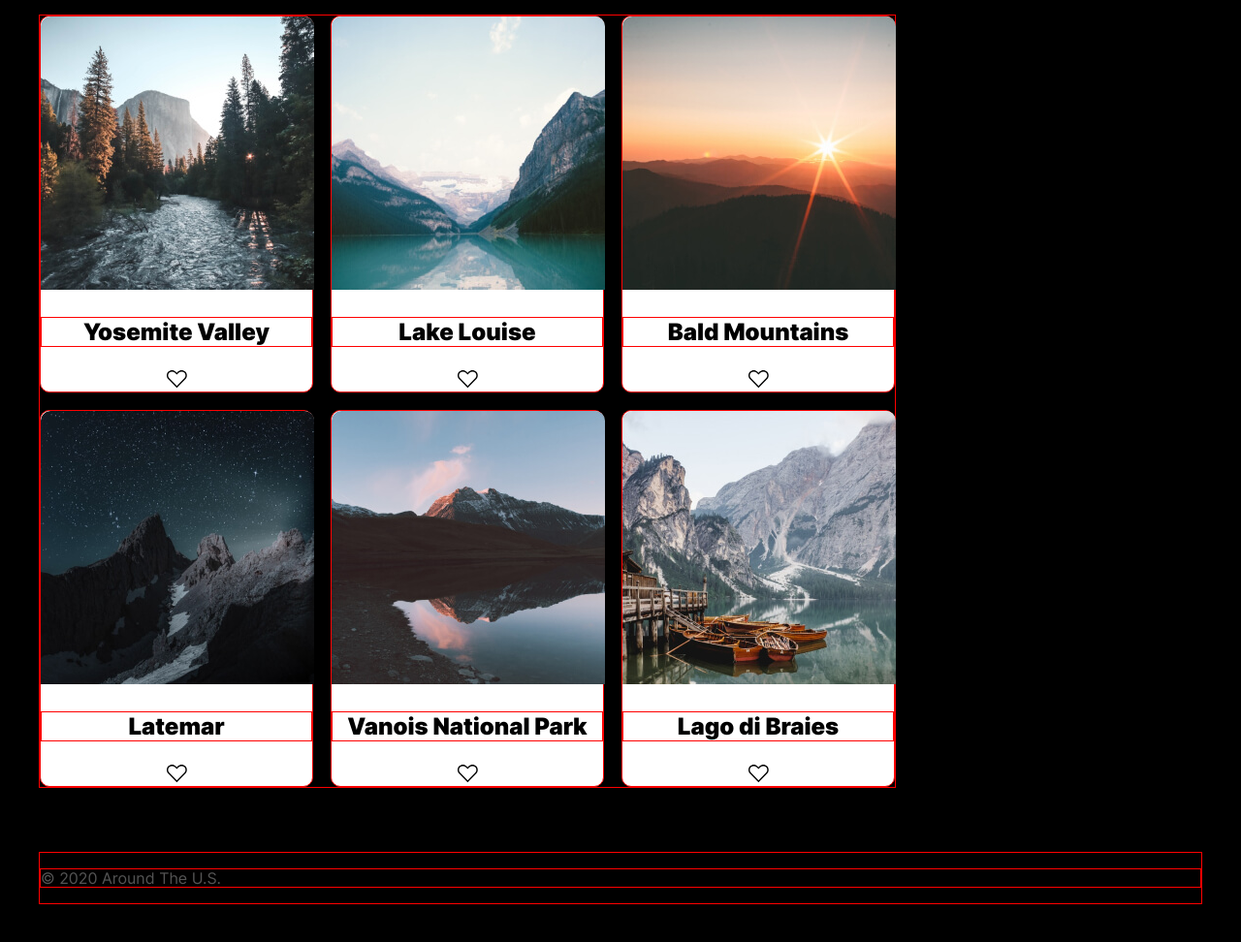
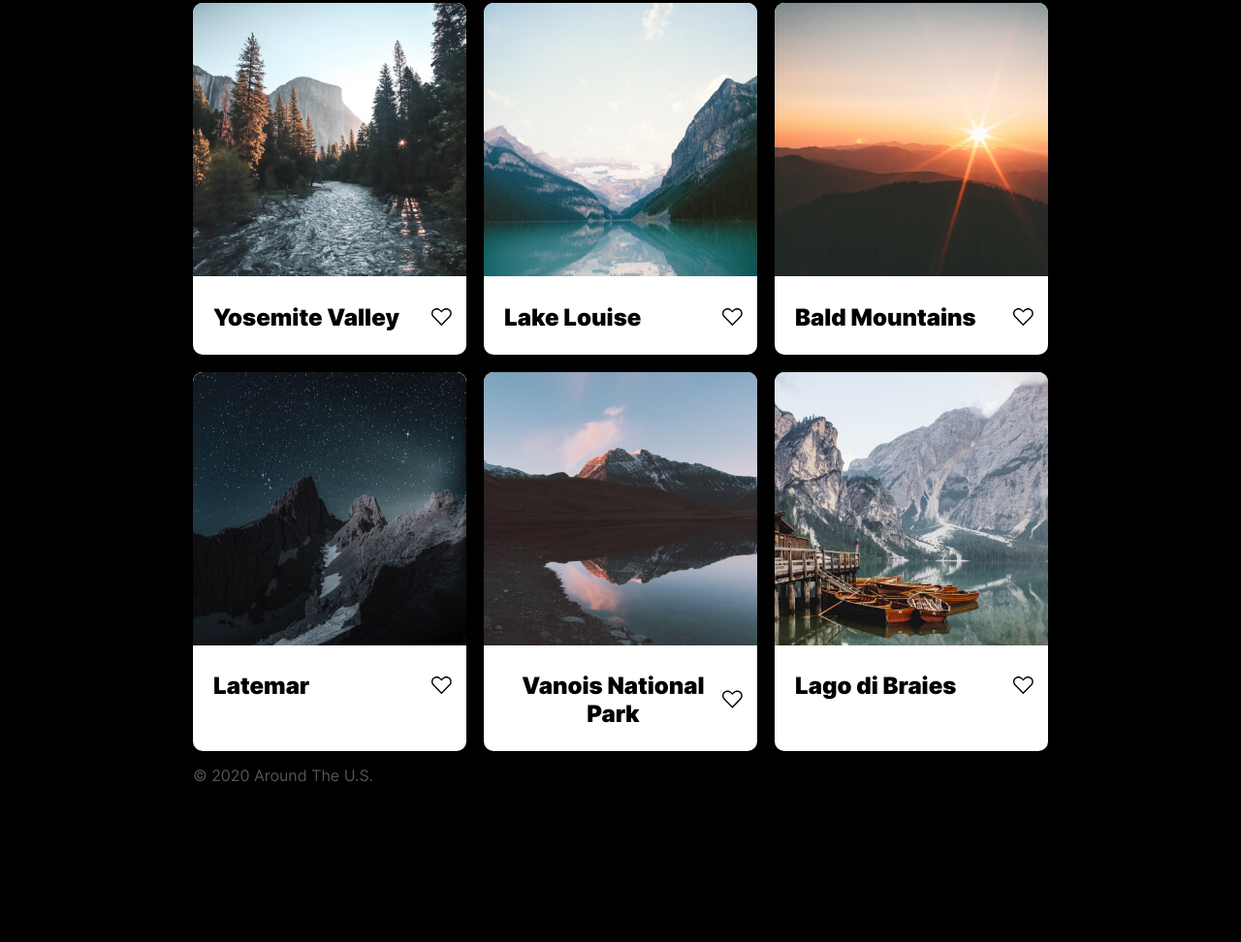
Before and after one commit to ze-e/web_project_4, a plain HTML site: page index.html in a window 1280 px wide. Shown: the part 340-1312 px from the top of the page at 97% size. After the commit the page ends 1210 px from the top, so only its background shows below. Drawn offline with Linux system fonts and the light colour scheme.

Commit message:
fix/fixed card layout

```diff
--- /dev/null
+++ b/block/element/__text/element__text.css
@@ -0,0 +1,6 @@
+.element__text{
+  display: flex;
+  justify-content: space-between;
+  margin-right: 15px;
+  margin-left: 21px;
+}
--- a/block/element/element.css
+++ b/block/element/element.css
@@ -1,9 +1,11 @@
 @import url(./__image/element__image.css);
 @import url(./__like-icon/element__like-icon.css);
 @import url(./__title/element__title.css);
+@import url(./__text/element__text.css);
 
 .element{
   background: #FFFFFF;
   border-radius: 10px;
   text-align: center;
+  max-width: 282px;
 }
--- a/block/elements/elements.css
+++ b/block/elements/elements.css
@@ -3,5 +3,5 @@
   grid-gap: 18px;
   grid-template-columns:repeat(auto-fit, minmax(282px, 1fr));
   margin-bottom: 66px;
-  max-width: 882px;
+  margin: auto;
 }
--- a/block/page/page.css
+++ b/block/page/page.css
@@ -9,12 +9,7 @@
 
 
   /* style */
-  max-width: 1200px;
+  max-width: 882px;
   background-color: #000000;
   margin: auto;
 }
-
-/* */
-div, header, section, footer, h1, h2, h3, h4, button, p{
-  border: red 1px solid;
-}
--- a/index.html
+++ b/index.html
@@ -32,38 +32,50 @@
     <section class="elements">
       <div class="element">
         <img class="element__image" src="./images/element/yosemite.jpg" alt="yosemite">
+        <div class="element__text">
           <h3 class="element__title">Yosemite Valley</h3>
           <img class="element__like-icon" src="./images/like.svg" alt="like-icon">
+        </div>
       </div>
 
       <div class="element">
         <img class="element__image" src="./images/element/lake_louise.jpg" alt="lake-louise">
+        <div class="element__text">
           <h3 class="element__title">Lake Louise</h3>
           <img class="element__like-icon" src="./images/like.svg" alt="like-icon">
+        </div>
       </div>
 
       <div class="element">
         <img class="element__image" src="./images/element/bald_mountains.jpg" alt="bald-mountains">
+        <div class="element__text">
           <h3 class="element__title">Bald Mountains</h3>
           <img class="element__like-icon" src="./images/like.svg" alt="like-icon">
+        </div>
       </div>
 
       <div class="element">
         <img class="element__image" src="./images/element/latemar.jpg" alt="latemar">
+        <div class="element__text">
           <h3 class="element__title">Latemar</h3>
           <img class="element__like-icon" src="./images/like.svg" alt="like-icon">
+        </div>
       </div>
 
       <div class="element">
         <img class="element__image" src="./images/element/vanois.jpg" alt="vanois">
+        <div class="element__text">
           <h3 class="element__title">Vanois National Park</h3>
           <img class="element__like-icon" src="./images/like.svg" alt="like-icon">
+        </div>
       </div>
 
       <div class="element">
         <img class="element__image" src="./images/element/lago_di_braies.jpg" alt="lago-di-braies">
+        <div class="element__text">
           <h3 class="element__title">Lago di Braies</h3>
           <img class="element__like-icon" src="./images/like.svg" alt="like-icon">
+      </div>
       </div>
     </section>
     <footer class="footer">
```
Lines whose indentation alone changed are shown as unchanged.
